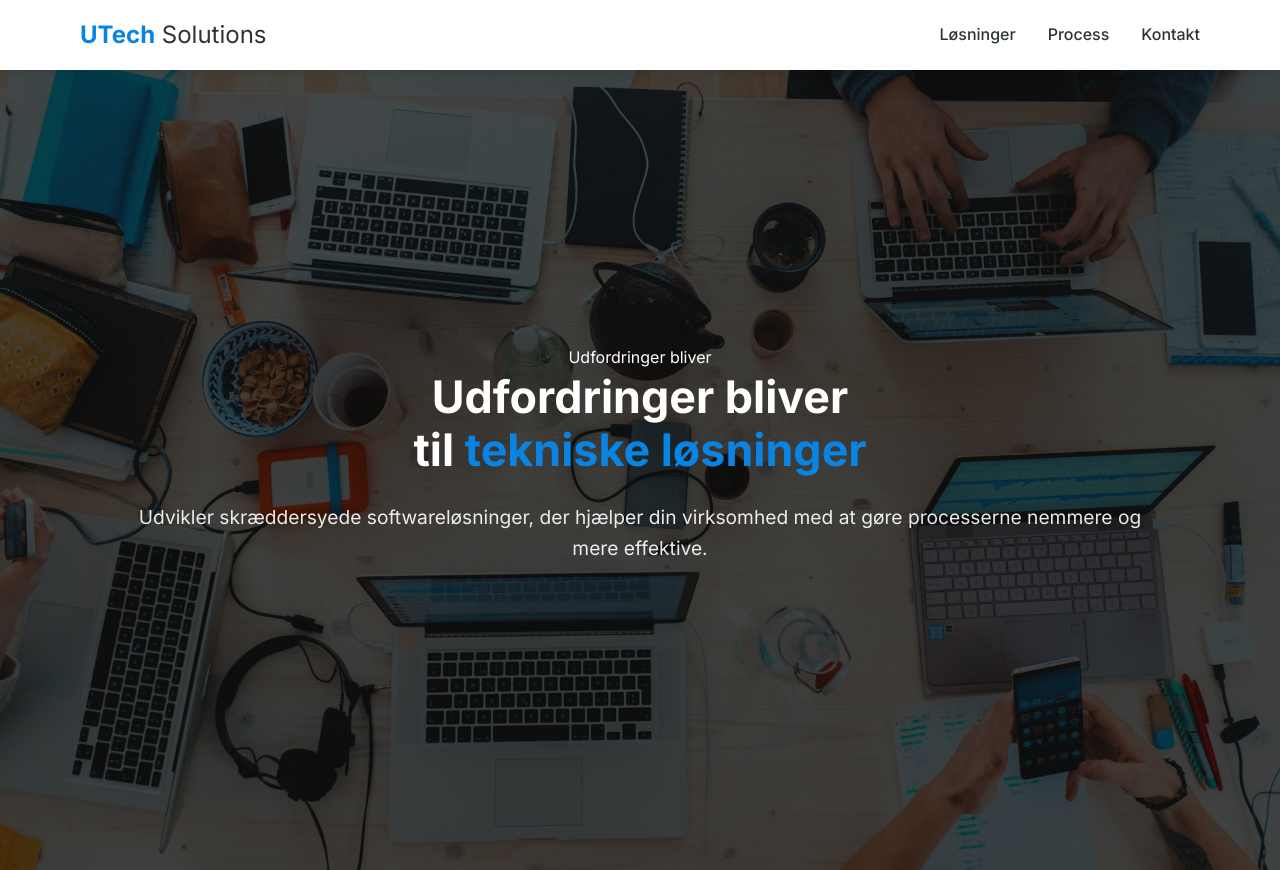
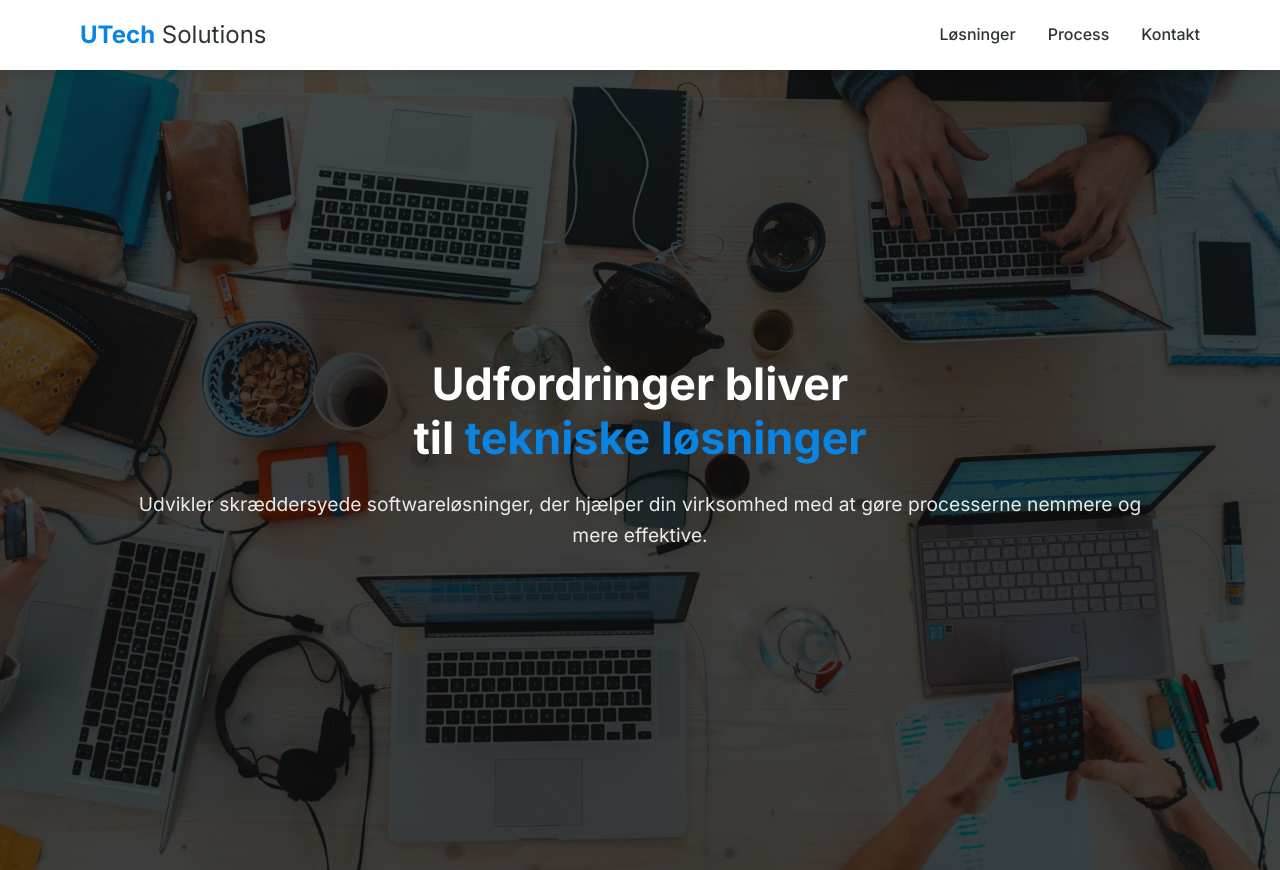
Before and after one commit to Umut93/utechsolutions, a plain HTML site: page index.html in a window 1280 px wide. Shown: the top 870 px of the page. Drawn offline with Linux system fonts and the light colour scheme.

Commit message:
Update index.html

```diff
--- a/index.html
+++ b/index.html
@@ -30,7 +30,7 @@
     <section class="hero">
         <div class="hero-overlay">
             <div class="container">
-                <div class="hero-content">Udfordringer bliver
+                <div class="hero-content">
                     <h1>Udfordringer bliver<br>til <span class="highlight">tekniske løsninger</span></h1>
                     <p class="subhead">Udvikler skræddersyede softwareløsninger, der hjælper din virksomhed med at gøre processerne nemmere og mere effektive.</p>
                 </div>
```
